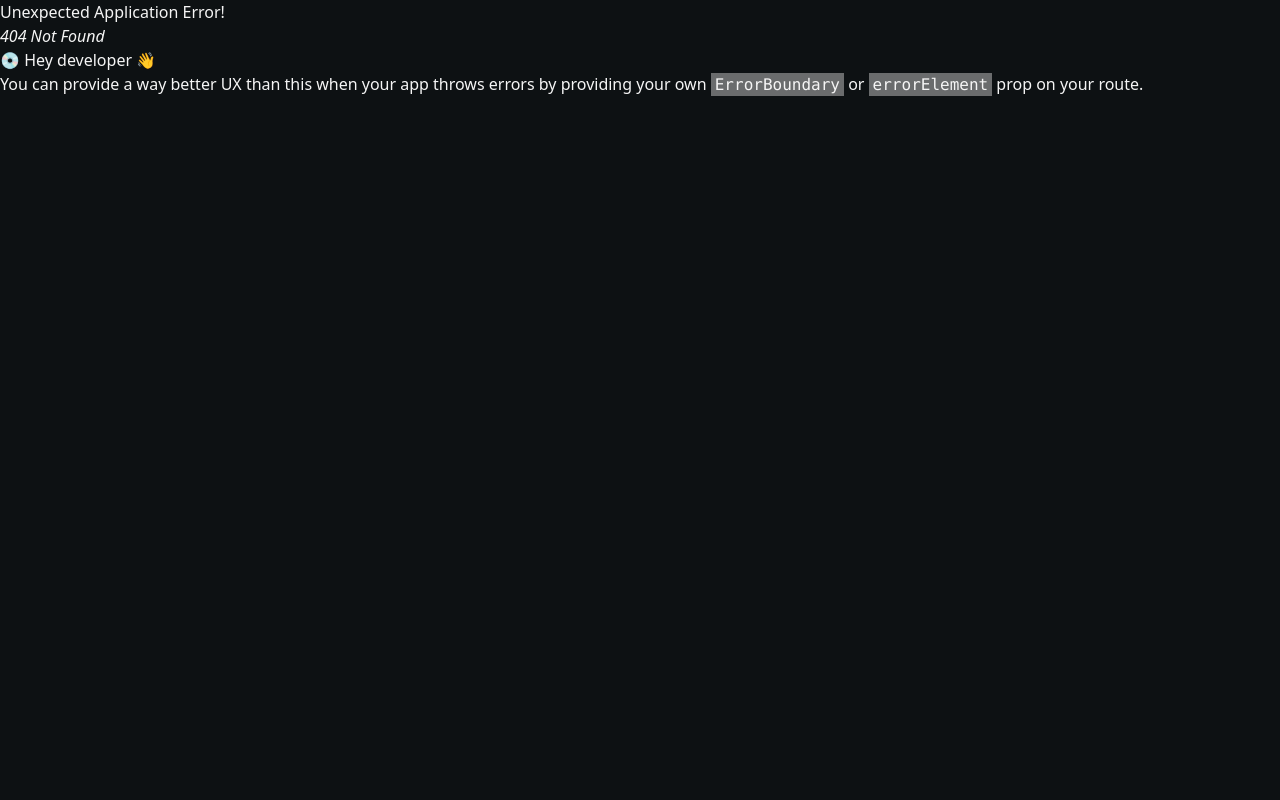
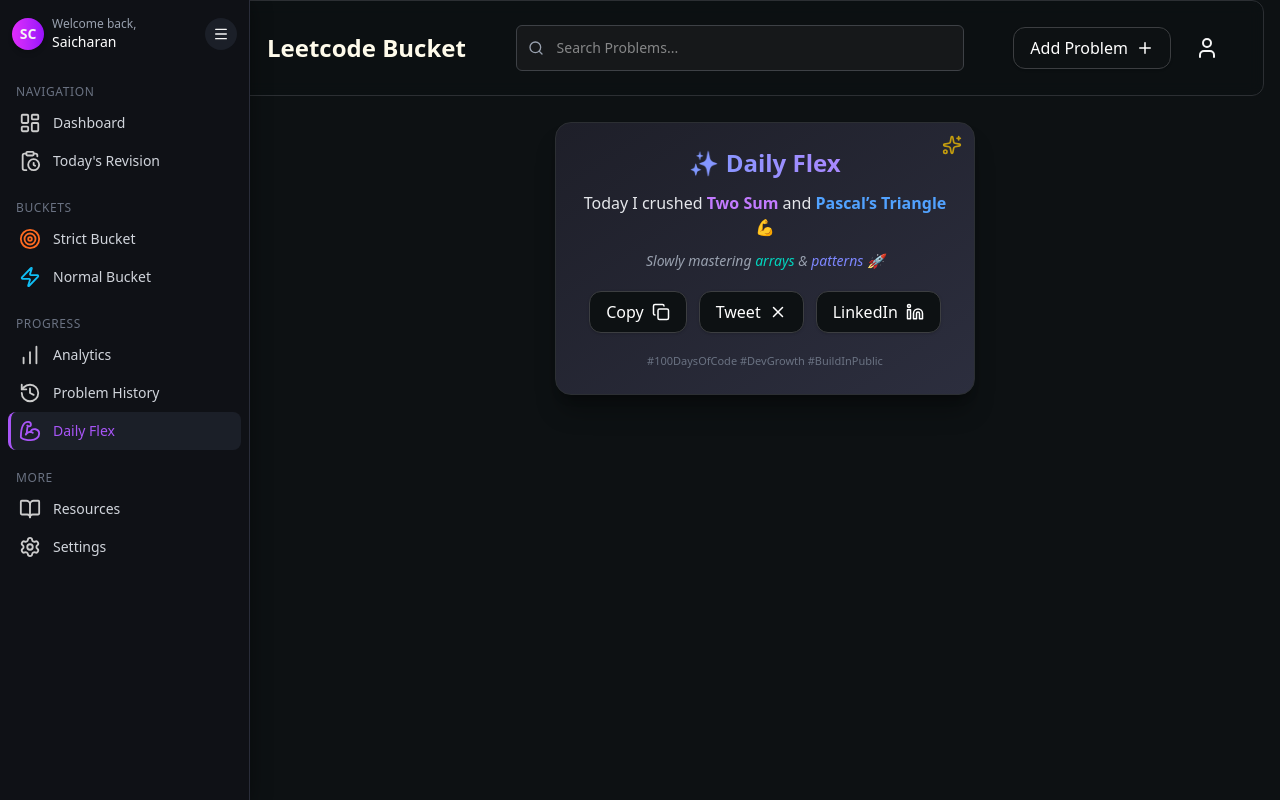
Before and after one commit to Saicharan-775/Leetcode_Bucket, a React (Vite) app: page /daily-flex in a window 1280 px wide. Before the commit this address had no page. Built offline with nearby package versions, Linux system fonts and the light colour scheme.

Commit message:
added daily flex and made strict and normal buckets

```diff
--- a/src/App.jsx
+++ b/src/App.jsx
@@ -11,6 +11,7 @@ import MainLayout from "./layouts/MainLayouts";
 import RevisionQueue from './pages/RevisionQueue';
 import Settings  from './pages/Settings';
 import  History  from './pages/ProblemHistory';
+import DailyFlex from './pages/DailyFlex';
 const approuter = createBrowserRouter([
   // Login route
   {
@@ -34,6 +35,7 @@ const approuter = createBrowserRouter([
       { path: "/revision-queue", element: <RevisionQueue /> },
      { path: "/settings", element: <Settings /> },
      { path: "/history", element: <History /> },
+     { path: "/daily-flex", element: <DailyFlex /> },
     ],
   },
 ]);
--- a/src/constants/constants.js
+++ b/src/constants/constants.js
@@ -16,6 +16,7 @@ import {
   ClockAlert,
   ClipboardCheck,
   ChartNoAxesCombined,
+  BicepsFlexed,
 } from "lucide-react";
 export const reviewcards=[
   {
@@ -47,7 +48,7 @@ export const reviewcards=[
     iconColor: "#30c032",
   },
 ]
-//------------------------------this is StatCards  ---------------------------------------------------------------------------------
+//------------------------------this is StatCards (Dashboard) ---------------------------------------------------------------------------------
  export const statCards = [
   {
     title: "Total Problems",
@@ -97,8 +98,8 @@ export const reviewcards=[
     {
       heading: "Buckets",
       links: [
-        { name: "Strict Mode", path: "/strict-bucket", icon: Target, color: "#fd6a21" },
-        { name: "Normal Mode", path: "/normal-bucket", icon: Zap, color: "#10bff5" },
+        { name: "Strict Bucket", path: "/strict-bucket", icon: Target, color: "#fd6a21" },
+        { name: "Normal Bucket", path: "/normal-bucket", icon: Zap, color: "#10bff5" },
       ],
     },
     {
@@ -106,6 +107,7 @@ export const reviewcards=[
       links: [
         { name: "Analytics", path: "/analysis", icon: BarChart },
         { name: "Problem History", path: "/history", icon: History },
+        { name: "Daily Flex", path: "/daily-flex", icon: BicepsFlexed },
       ],
     },
     {
--- a/src/pages/Analysis.jsx
+++ b/src/pages/Analysis.jsx
@@ -6,7 +6,19 @@ const Analysis = () => {
     <div >
 
         <div>
-                <h1>Analysis</h1>
+                <h1>Every week (Sunday night), show:
+
+📈 Problems solved
+
+⚡ Avg solve time
+
+😬 Struggled problems
+
+🧩 Strongest & weakest topics
+
+🏆 Streaks maintained
+
+💡 Result: Gamifies progress and keeps motivation alive.</h1>
         </div>
 
 
--- /dev/null
+++ b/src/pages/DailyFlex.jsx
@@ -0,0 +1,80 @@
+import React from "react";
+import { X, Linkedin, Copy, Sparkles } from "lucide-react";
+import Button from "../ui/button";
+import { motion } from "framer-motion";
+
+const DailyFlex = () => {
+  const handleCopy = () => {
+    const text = "🎯 Today I solved Two Sum and Pascal’s Triangle! Improving in arrays & patterns 🚀 #LeetCode #CodingJourney";
+    navigator.clipboard.writeText(text);
+    alert("Copied to clipboard 🚀");
+  };
+
+  const handleShare = (platform) => {
+    const text = encodeURIComponent(
+      "🎯 Today I solved Two Sum and Pascal’s Triangle! Improving in arrays & patterns 🚀 #LeetCode #CodingJourney"
+    );
+    const url = "https://leetcode.com"; // optional link to your LeetCode profile
+
+    if (platform === "twitter") {
+      window.open(`https://twitter.com/intent/tweet?text=${text}`, "_blank");
+    } else if (platform === "linkedin") {
+      window.open(
+        `https://www.linkedin.com/sharing/share-offsite/?url=${url}&summary=${text}`,
+        "_blank"
+      );
+    }
+  };
+
+  return (
+    <motion.div
+      initial={{ opacity: 0, y: 30 }}
+      animate={{ opacity: 1, y: 0 }}
+      transition={{ duration: 0.6 }}
+      className="mt-8 flex justify-center"
+    >
+      <div className="relative bg-gradient-to-br from-[#1e1f29] to-[#2c2e3e] border border-[var(--border)] shadow-xl shadow-black/30 rounded-2xl p-6 w-[420px] text-center hover:shadow-[0_0_20px_rgba(255,255,255,0.05)] transition-all">
+        {/* Decorative sparkle icon */}
+        <Sparkles className="absolute top-3 right-3 text-yellow-400 animate-pulse" size={20} />
+
+        <h2 className="text-2xl font-bold mb-3 bg-gradient-to-r from-blue-400 to-purple-400 bg-clip-text text-transparent">
+          ✨ Daily Flex
+        </h2>
+
+        <p className="text-base text-gray-200 mb-3">
+          Today I crushed <b className="text-purple-400">Two Sum</b> and{" "}
+          <b className="text-blue-400">Pascal’s Triangle</b> 💪
+        </p>
+
+        <p className="text-sm text-gray-400 italic mb-5">
+          Slowly mastering <span className="text-teal-400">arrays</span> &{" "}
+          <span className="text-indigo-400">patterns</span> 🚀
+        </p>
+
+        <div className="flex justify-center gap-3">
+          <Button
+            name="Copy"
+            icon={Copy}
+            onClick={handleCopy}
+          />
+          <Button
+            name="Tweet"
+            icon={X}
+            onClick={() => handleShare("twitter")}
+          />
+          <Button
+            name="LinkedIn"
+            icon={Linkedin}
+            onClick={() => handleShare("linkedin")}
+          />
+        </div>
+
+        <p className="text-[11px] text-gray-500 mt-5">
+          #100DaysOfCode #DevGrowth #BuildInPublic
+        </p>
+      </div>
+    </motion.div>
+  );
+};
+
+export default DailyFlex;
--- a/src/pages/NormalBucket.jsx
+++ b/src/pages/NormalBucket.jsx
@@ -1,13 +1,76 @@
-import React from 'react'
-import ProblemCard from '../ui/ProblemCard'
+import React from "react";
+import { StrictCard } from "../constants/constants";
+import StatCards from "../ui/StatCards";
+import { RefreshCcw, Play ,Search, Filter, SortDesc, Zap} from "lucide-react";
+import Button from "../ui/button";
+import ProblemCard from "../ui/ProblemCard";
+
 const NormalBucket = () => {
   return (
+    <div className="w-full px-4 md:px-6 lg:px-8 xl:px-8 mt-5 -ml-5">
+      {/* Header */}
+      <div className="flex flex-col md:flex-row justify-between items-start md:items-center gap-4 md:gap-6">
+        <div className="flex gap-3 items-center">
+          <div className="bg-[#143748] text-[#1990cd] rounded-xl p-3">
+            <Zap size={28} />
+          </div>
+          <div>
+            <h1 className="text-3xl font-semibold">Normal Bucket</h1>
+            <p className="text-[var(--muted-foreground)] text-sm md:text-base">
+              2 problems remaining today • ~1h 45m estimated
+            </p>
+          </div>
+        </div>
+
+        <div className="flex gap-3 md:gap-4 mt-2 md:mt-0">
+          <Button name="Refresh Queue" icon={RefreshCcw} />
+          <Button name="Start Session" icon={Play} />
+        </div>
+      </div>
+
+      {/* Stat Cards */}
+      <div className="mt-6 grid grid-cols-1 sm:grid-cols-2 md:grid-cols-3 xl:grid-cols-5 gap-4 sm:gap-6 max-w-[1600px] mx-auto">
+        {StrictCard.map((card, idx) => (
+          <StatCards
+            key={idx}
+            title={card.title}
+            value={card.value}
+            icons={card.icons}
+            bgColor={card.bgColor}
+            iconColor={card.iconColor}
+          />
+        ))}
+      </div>
+      {/* Search, filter and sort */}
+   <div className="flex items-center gap-2 mt-4">
+  <div className="relative flex-1">
+    <Search
+      size={20}
+      className="absolute left-3 top-1/2 transform -translate-y-1/2 text-gray-400 pointer-events-none"
+    />
+    <input
+      type="text"
+      placeholder="Search Problems"
+      className="bg-[var(--card)] border border-[var(--card-foreground)] w-sm rounded-lg pl-10 pr-3 py-2 focus:outline-none focus:ring-1"
+    />
+  </div>
+
+  <div className="flex gap-2">
+    <Button name="Filter" icon={Filter} />
+    <Button name="Sort" icon={SortDesc} />
+  </div>
+</div>
     <div>
-        <div>
-          <ProblemCard/>
-        </div>
+      <ProblemCard/>
+      <ProblemCard/>
+      <ProblemCard/>
+      <ProblemCard/>
+      <ProblemCard/>
+      <ProblemCard/>
     </div>
-  )
-}
 
-export default NormalBucket
+    </div>
+  );
+};
+
+export default NormalBucket;
--- a/src/pages/RevisionQueue.jsx
+++ b/src/pages/RevisionQueue.jsx
@@ -22,7 +22,7 @@ const RevisionQueue = () => {
               <ClipboardClock size={28}/>
             </div>
             <div>
-              <h1 className='text-3xl font-medium'>Today's Revision Queue</h1>
+              <h1 className='text-3xl font-medium'>Today's Plan</h1>
               <p className='text-[var(--muted-foreground)]'>5 problems remaining • ~2h 15m estimated</p>
             </div>
           </div>
@@ -82,7 +82,7 @@ const RevisionQueue = () => {
         {/* Revision Queue List */}
         <div className='mt-6 w-full max-w-[1400px] mx-auto'>
           <div className='flex justify-between items-center mb-4'>
-            <h1 className='text-3xl font-semibold'>Revision Queue</h1>
+            <h1 className='text-3xl font-semibold'>Toady's  Problems</h1>
             <p className='text-[var(--muted-foreground)]'>Ordered by priority (Strict problems first)</p>
           </div>
 
--- a/src/pages/StrictBucket.jsx
+++ b/src/pages/StrictBucket.jsx
@@ -1,7 +1,7 @@
 import React from "react";
 import { StrictCard } from "../constants/constants";
 import StatCards from "../ui/StatCards";
-import { ClipboardClock, RefreshCcw, Play ,Search, Filter, SortDesc} from "lucide-react";
+import { Target, RefreshCcw, Play ,Search, Filter, SortDesc} from "lucide-react";
 import Button from "../ui/button";
 import ProblemCard from "../ui/ProblemCard";
 
@@ -11,9 +11,10 @@ const StrictBucket = () => {
       {/* Header */}
       <div className="flex flex-col md:flex-row justify-between items-start md:items-center gap-4 md:gap-6">
         <div className="flex gap-3 items-center">
-          <div className="bg-[#143748] text-[#1990cd] rounded-xl p-3">
-            <ClipboardClock size={28} />
+          <div className="bg-[#2e2723] text-[#ff922b] rounded-xl p-3">
+            <Target size={28} />
           </div>
+
           <div>
             <h1 className="text-3xl font-semibold">Strict Bucket</h1>
             <p className="text-[var(--muted-foreground)] text-sm md:text-base">
```
